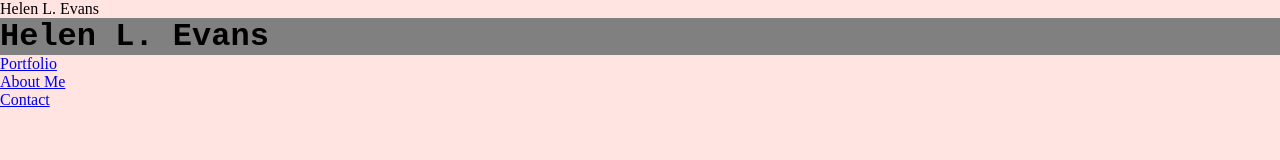
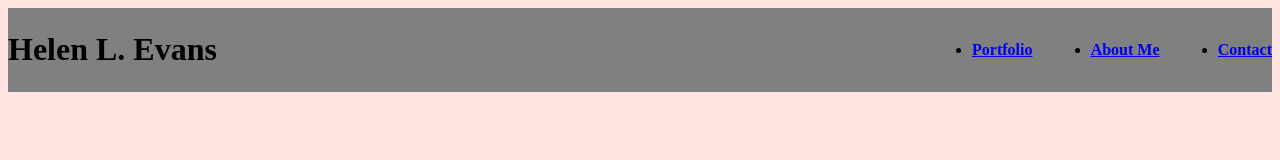
Before and after one commit to HelenLEvans/Helen-Evans-Portfolio, a plain HTML site: page index.html in a window 1280 px wide. Drawn offline with Linux system fonts and the light colour scheme.

Commit message:
changes to header

```diff
--- a/index.html
+++ b/index.html
@@ -1,28 +1,26 @@
 <!DOCTYPE html>
 <html lang="en">
+
 <head>
     <meta charset="UTF-8">
-    <meta http-equiv="X-UA-Compatible" content="IE=edge">
     <meta name="viewport" content="width=device-width, initial-scale=1.0">
-    <link rel="stylesheet" href="styles.css"
- <title>Helen L. Evans</title>
+    <title>Helen Evans</title>
+    <link rel="stylesheet" href="styles.css">
 </head>
+
 <body>
-    <div class="header">
+    <header>
         <h1>Helen L. Evans</h1>
-        </div>
-        <ul>
-            <li>
-                <a href="#Portfolio">Portfolio</a>
-            </li>
-            <li>
-                <a href="#About Me">About Me</a>
-            </li>
-            <li>
-                <a href="#Contact">Contact</a>
-            </li>
-        </ul>
+        <nav>
+            <ul>
+                <li><a href="#Portfolio">Portfolio</a></li>
+                <li><a href="#About Me">About Me</a></li>
+                <li><a href="#Contact">Contact</a></li>
+            </ul>
+        </nav>
+    </header>
 </body>
+
 </html>
 <!--
  Copyright 2022 helenhoesley
--- a/styles.css
+++ b/styles.css
@@ -1,19 +1,29 @@
-* {
-    box-sizing: border-box;
-    padding: 0;
-    margin: 0;
-}
-
-
 body {
+    display: flex;
+    flex-direction: column;
+    line-height: 1.3;
     background-color: mistyrose;
 }
 
 /*header info*/
-.header {
-    font-family: 'Courier New', Courier, monospace;
+header {
+    display: flex;
+    justify-content: space-between;
+    align-items: center;
+    padding: 1%
+    font-family: sans-serif;
     background-color: grey;
     color: black;
+}
+
+nav ul {
+    display: flex;
+    justify-content: space-between;
+    min-width: 300px;
+}
+
+nav a {
+    font-weight: bold;
 }
 
 
```
